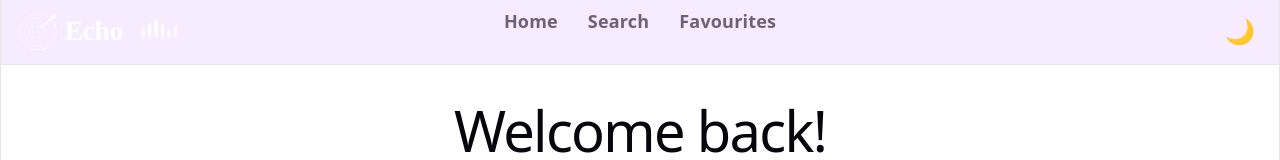
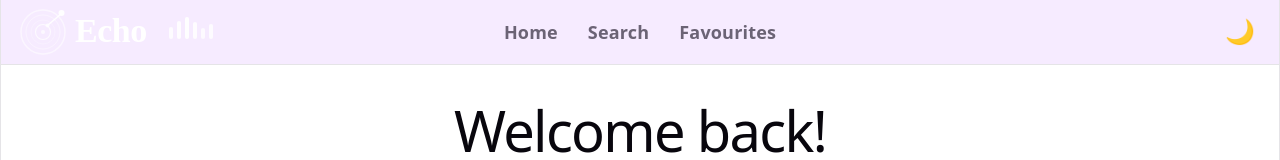
Before and after one commit to Dima387/music-player, a React (Vite) app: page / in a window 1280 px wide. Shown: the top 160 px of the page. Built offline with nearby package versions, Linux system fonts and the light colour scheme.

Commit message:
feat: фікс багів

```diff
--- a/src/components/Navbar/Navbar.css
+++ b/src/components/Navbar/Navbar.css
@@ -10,9 +10,7 @@
 }
 
 .navbar img {
-  width: 180px;
-  height: auto;
-  min-height: 48px;
+  align-self: center;
   flex-shrink: 0;
 }
 
@@ -50,5 +48,9 @@
   background: var(--accent-bg);
 }
 .navbar a {
-  height: 48px;
+  height: min-content;
 }
+.navbar a:first-child {
+  display: flex;
+  align-items: center;
+}
--- a/src/pages/Favourites/favourites.css
+++ b/src/pages/Favourites/favourites.css
@@ -1,5 +1,6 @@
 .favourites-page {
     padding: 20px;
+    margin-bottom: 180px;
 }
 
 .favourites-page h1 {
--- a/src/pages/Home/home.css
+++ b/src/pages/Home/home.css
@@ -11,4 +11,5 @@
     grid-template-columns: repeat(auto-fit, minmax(200px, 1fr));
     gap: 20px;
     box-sizing: border-box;
+    margin-bottom: 180px;
 }
--- a/src/pages/Search/search.css
+++ b/src/pages/Search/search.css
@@ -2,6 +2,7 @@
     padding: 20px;
     display: flex;
     flex-direction: column;
+    margin-bottom: 180px;
 }
 
 .search-page h1 {
```
